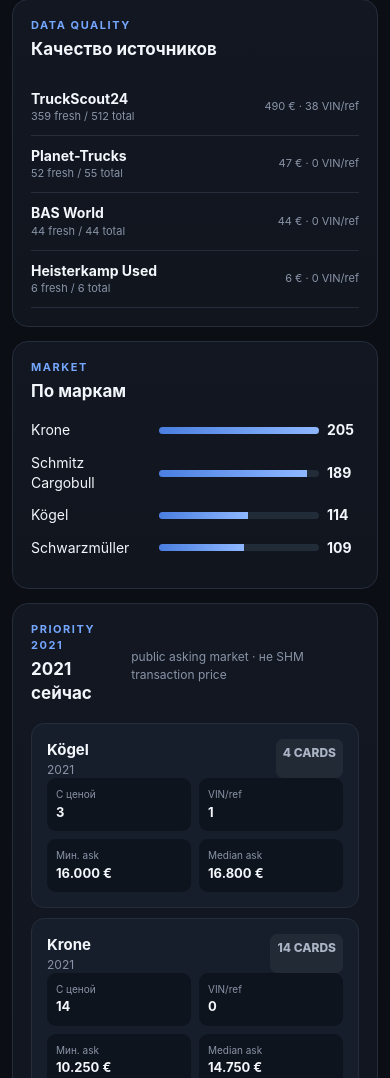
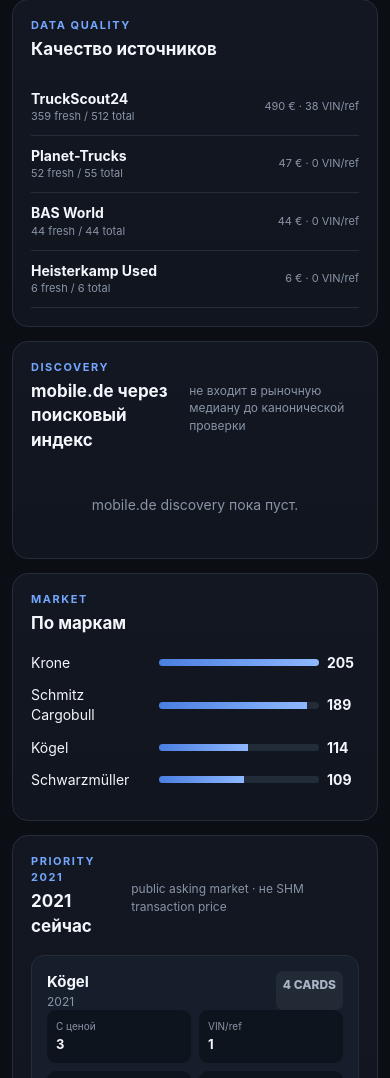
Before and after one commit to Muza-code/shmhandelvin, a Flask app: page / in a window 390 px wide. Shown: the part 5422-6500 px from the top of the page. Run offline with Flask 3, Linux system fonts and the light colour scheme.

Commit message:
ui: show mobile.de discovery layer

```diff
--- a/templates/market_center.html
+++ b/templates/market_center.html
@@ -59,6 +59,11 @@
       <div class="panel">
         <div class="panel-head"><div><div class="section-label">Data quality</div><h3>Качество источников</h3></div></div>
         <div id="sourceQuality"></div>
+      </div>
+
+      <div class="panel span2">
+        <div class="panel-head"><div><div class="section-label">Discovery</div><h3>mobile.de через поисковый индекс</h3></div><span class="muted">не входит в рыночную медиану до канонической проверки</span></div>
+        <div id="mobileDiscovery" class="cards"></div>
       </div>
 
       <div class="panel">
@@ -187,6 +192,16 @@ function render(){
     .sort((a,b)=>b[1].fresh-a[1].fresh)
     .map(([s,x])=>`<div class="coverage-row"><div><b>${esc(s)}</b><span>${x.fresh} fresh / ${x.n} total</span></div><div class="right"><span>${x.price} € · ${x.vin} VIN/ref</span></div></div>`).join('');
 
+  const md=data.discovery?.mobile_de;
+  const mdRows=(md?.pages||[]).flatMap(p=>(p.observations||[]).map(x=>({...x,brand:p.brand,source_page:p.source_page})));
+  document.getElementById('mobileDiscovery').innerHTML=mdRows.map(x=>`
+    <article class="deal-card">
+      <div class="deal-top"><div><b>${esc(x.brand)} ${esc(x.title||'')}</b><span>${esc(x.first_registration||'EZ ?')} · ${esc(x.location||'')}</span></div><span class="badge check">DISCOVERY</span></div>
+      <div class="deal-price">${euro(x.price_eur)} <small>${esc(x.tax_basis||'ask')}</small></div>
+      <div class="deal-grid"><div><span>Продавец</span><b>${esc(x.seller||'—')}</b></div><div><span>Тип</span><b>${esc(x.body_type||'other')}</b></div></div>
+      <a target="_blank" rel="noopener" href="${esc(x.source_page)}">Открыть mobile.de ↗</a>
+    </article>`).join('') || '<div class="empty">mobile.de discovery пока пуст.</div>';
+
   const bc={}; L.forEach(x=>bc[x.brand]=(bc[x.brand]||0)+1);
   document.getElementById('brands').innerHTML=Object.entries(bc).sort((a,b)=>b[1]-a[1]).map(([b,n])=>`<div class="bar-row"><span>${esc(b)}</span><div class="bar"><i style="width:${Math.min(100,n/Math.max(...Object.values(bc))*100)}%"></i></div><b>${n}</b></div>`).join('');
 
```
